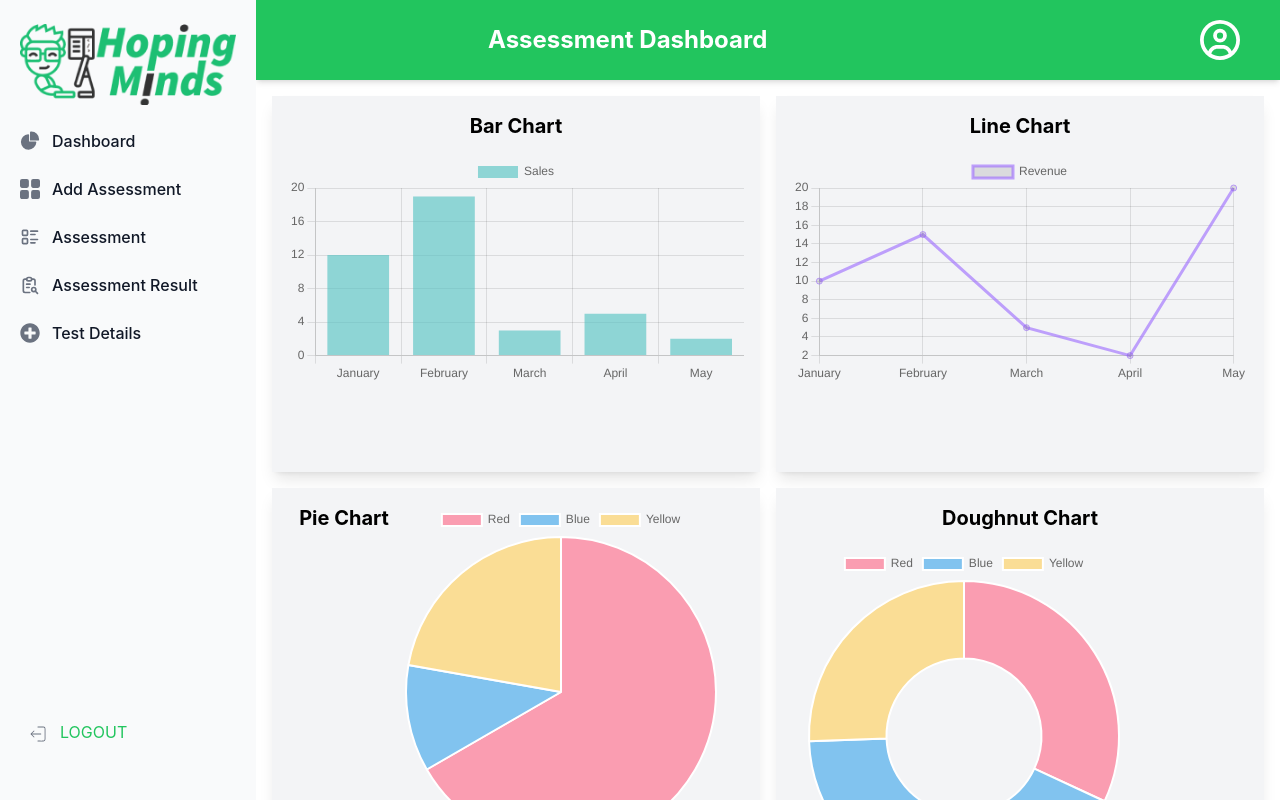
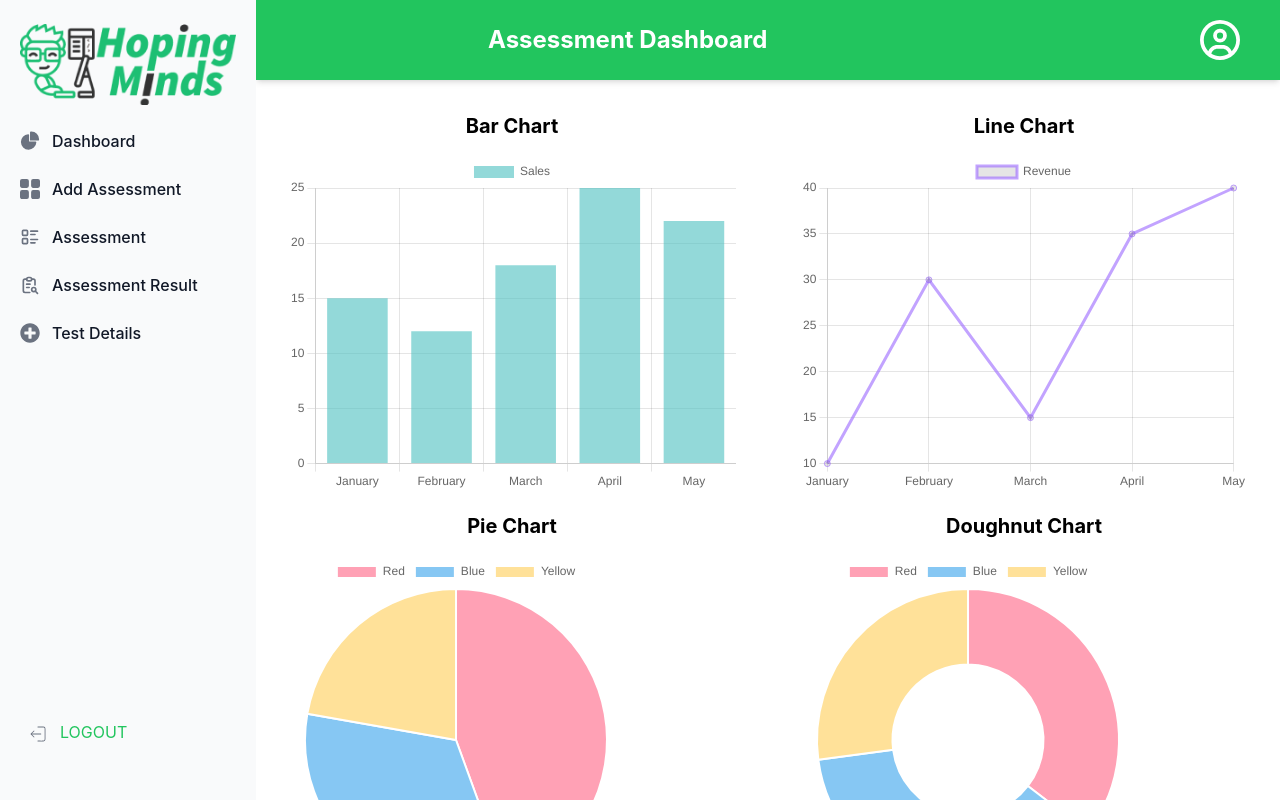
Before and after one commit to HMcodeLab/assessment-admin, a React (Create React App) app: page / in a window 1280 px wide. Built offline with nearby package versions, Linux system fonts and the light colour scheme; sample sign-in values are in the browser's storage.

Commit message:
some changes

```diff
--- a/src/components/pages/Assessment.jsx
+++ b/src/components/pages/Assessment.jsx
@@ -34,7 +34,18 @@ const Assessment = () => {
   const handleFileUpload = (e) => {
     const file = e.target.files[0];
     if (file) {
+      const validTypes = ['application/vnd.ms-excel', 'application/vnd.openxmlformats-officedocument.spreadsheetml.sheet'];
+
+      // Check if the file type is valid
+      if (!validTypes.includes(file.type)) {
+        toast.error("Please upload a valid Excel file (.xls or .xlsx)");
+        return;
+        // handleClear();
+      }
+
+      console.log(file.type);
       setExcelFile(file);
+
       const reader = new FileReader();
       reader.onload = (event) => {
         const binaryStr = event.target.result;
@@ -44,9 +55,11 @@ const Assessment = () => {
         const data = XLSX.utils.sheet_to_json(sheet);
         setExcelData(data);
       };
+
       reader.readAsBinaryString(file);
     }
   };
+
 console.log(excelFile);
 
   const handleClear = () => {
--- a/src/components/pages/Dashboard.jsx
+++ b/src/components/pages/Dashboard.jsx
@@ -1,71 +1,117 @@
-import React from 'react';
+import React, { useState, useEffect } from 'react';
 import { Bar, Line, Pie, Doughnut } from 'react-chartjs-2';
-import { Chart as ChartJS, CategoryScale, LinearScale, BarElement, Title, Tooltip, Legend, PointElement, LineElement, ArcElement } from 'chart.js';
+import {
+  Chart as ChartJS,
+  CategoryScale,
+  LinearScale,
+  BarElement,
+  Title,
+  Tooltip,
+  Legend,
+  PointElement,
+  LineElement,
+  ArcElement
+} from 'chart.js';
 
-// Register the necessary components for Chart.js
+// Register necessary components for Chart.js
 ChartJS.register(CategoryScale, LinearScale, BarElement, Title, Tooltip, Legend, PointElement, LineElement, ArcElement);
 
 function Dashboard() {
-  const barData = {
+  // Set default data to prevent undefined errors
+  const [barData, setBarData] = useState({
+    labels: [],
+    datasets: [],
+  });
+  const [lineData, setLineData] = useState({
+    labels: [],
+    datasets: [],
+  });
+  const [pieData, setPieData] = useState({
+    labels: [],
+    datasets: [],
+  });
+  const [doughnutData, setDoughnutData] = useState({
+    labels: [],
+    datasets: [],
+  });
+
+  // Fetch or update dynamic data
+  useEffect(() => {
+    // Example dynamic data
+    const dynamicBarData = {
       labels: ['January', 'February', 'March', 'April', 'May'],
       datasets: [
         {
           label: 'Sales',
-        data: [12, 19, 3, 5, 2],
+          data: [15, 12, 18, 25, 22],
           backgroundColor: 'rgba(75, 192, 192, 0.6)',
         },
       ],
     };
 
-  const lineData = {
+    const dynamicLineData = {
       labels: ['January', 'February', 'March', 'April', 'May'],
       datasets: [
         {
           label: 'Revenue',
-        data: [10, 15, 5, 2, 20],
+          data: [10, 30, 15, 35, 40],
           borderColor: 'rgba(153, 102, 255, 0.6)',
           fill: false,
         },
       ],
     };
 
-  const pieData = {
+    const dynamicPieData = {
       labels: ['Red', 'Blue', 'Yellow'],
       datasets: [
         {
-        data: [300, 50, 100],
+          data: [200, 150, 100],
           backgroundColor: ['rgba(255, 99, 132, 0.6)', 'rgba(54, 162, 235, 0.6)', 'rgba(255, 206, 86, 0.6)'],
         },
       ],
     };
 
-  const doughnutData = {
+    const dynamicDoughnutData = {
       labels: ['Red', 'Blue', 'Yellow'],
       datasets: [
         {
-        data: [150, 200, 120],
+          data: [170, 180, 130],
           backgroundColor: ['rgba(255, 99, 132, 0.6)', 'rgba(54, 162, 235, 0.6)', 'rgba(255, 206, 86, 0.6)'],
         },
       ],
     };
 
+    // Setting the dynamic data for charts
+    setBarData(dynamicBarData);
+    setLineData(dynamicLineData);
+    setPieData(dynamicPieData);
+    setDoughnutData(dynamicDoughnutData);
+  }, []);
+
   return (
-    <div className="grid grid-cols-2 grid-rows-2 gap-4 p-4 h-screen">
-      <div className="bg-gray-100 p-4 shadow-lg ">
+    <div className="grid grid-cols-2 grid-rows-2 gap-8 p-4 h-screen">
+      {/* Bar Chart */}
+      <div className=" p-4">
         <h2 className="text-xl font-bold text-center mb-4">Bar Chart</h2>
-        <Bar data={barData} />
+        {barData.labels.length > 0 && <Bar data={barData} width={400} height={300} />}
       </div>
-      <div className="bg-gray-100 p-4 shadow-lg">
+
+      {/* Line Chart */}
+      <div className=" p-4">
         <h2 className="text-xl font-bold text-center mb-4">Line Chart</h2>
-        <Line data={lineData} />
+        {lineData.labels.length > 0 && <Line data={lineData} width={400} height={300} />}
       </div>
-      <div className="bg-gray-100 p-4 shadow-lg flex flex-row justify-center">
-        <h2 className="text-xl font-bold   mb-4">Pie Chart</h2>
-        <Pie data={pieData} />
+
+      {/* Pie Chart */}
+      <div className=" p-4">
+        <h2 className="text-xl font-bold text-center mb-4">Pie Chart</h2>
+        {pieData.labels.length > 0 && <Pie data={pieData} width={400} height={300} />}
       </div>
-      <div className="bg-gray-100 p-4 shadow-lg">
+
+      {/* Doughnut Chart */}
+      <div className=" p-4">
         <h2 className="text-xl font-bold text-center mb-4">Doughnut Chart</h2>
-        <Doughnut data={doughnutData} />
+        {doughnutData.labels.length > 0 && <Doughnut data={doughnutData} width={400} height={300} />}
       </div>
     </div>
   );
--- a/src/components/pages/EachStudentDetails.jsx
+++ b/src/components/pages/EachStudentDetails.jsx
@@ -21,13 +21,13 @@ const EachStudentDetails = ({
   open,
   onClose,
   studentData,
-  studentDetails,
+  // studentDetails,
   loading,
   error,
 }) => {
   const [questionsModalOpen, setQuestionsModalOpen] = useState(false);
   const [selectedModule, setSelectedModule] = useState(null);
-  console.log("check data in studentDetails", studentDetails);
+  // console.log("check data in studentDetails", studentDetails);
 
 
 
--- a/src/components/pages/ResultsAssessment.jsx
+++ b/src/components/pages/ResultsAssessment.jsx
@@ -39,42 +39,8 @@ const ResultsAssessment = ({ show, onClose, student }) => {
 
     setSelectedStudent(studentData);
     setDetailsModalOpen(true);
-    setLoading(true);
+    setLoading(false);
     setError(null);
-
-    try {
-      const response = await axios.get(
-        `${process.env.REACT_APP_SERVER_DOMAIN}/getUsersResultForAssessment`,
-        {
-          params: {
-            userID: studentData?.user?._id,
-            moduleAssessmentid: studentData.moduleAssessment,
-          },
-          headers: {
-            Authorization: `Bearer ${adminToken}`,
-          },
-        }
-      );
-
-      console.log(response);
-      const data = response?.data;
-      const details = data?.data;
-
-      if (details) {
-        // console.log(details);
-
-        setStudentDetails(details);
-      } else {
-        // setError("No data available.");
-        toast.error("No data available.");
-      }
-    } catch (error) {
-      console.error("Error fetching student details:", error);
-      setError("Failed to load student details.");
-      toast.error("Failed to load student details.");
-    } finally {
-      setLoading(false);
-    }
   };
 
   const closeDetailsModal = () => {
@@ -168,7 +134,6 @@ const ResultsAssessment = ({ show, onClose, student }) => {
           open={detailsModalOpen}
           onClose={closeDetailsModal}
           studentData={selectedStudent || {}}
-          studentDetails={studentDetails || {}}
           loading={loading}
           error={error}
         />
```
Lines whose indentation alone changed are shown as unchanged.
